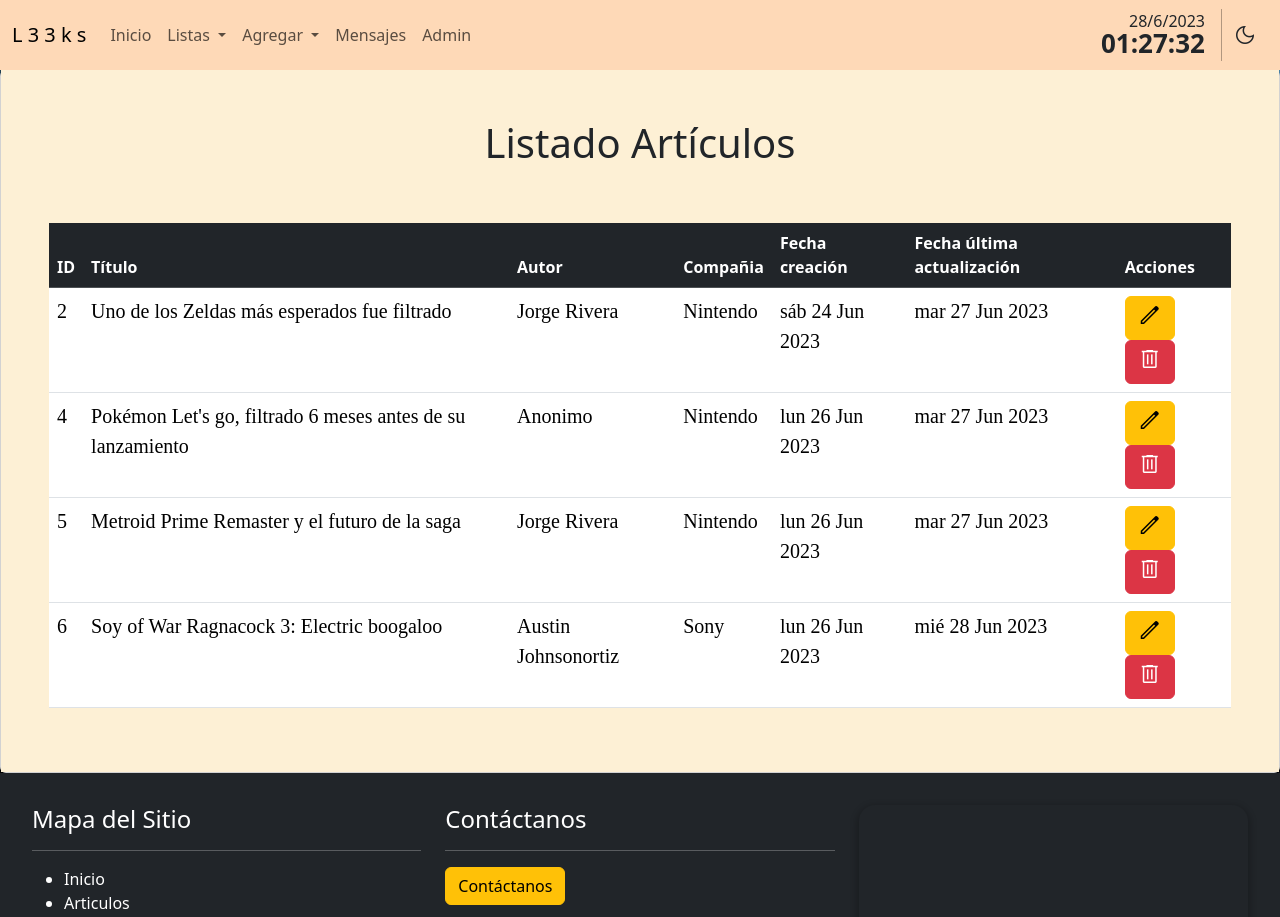
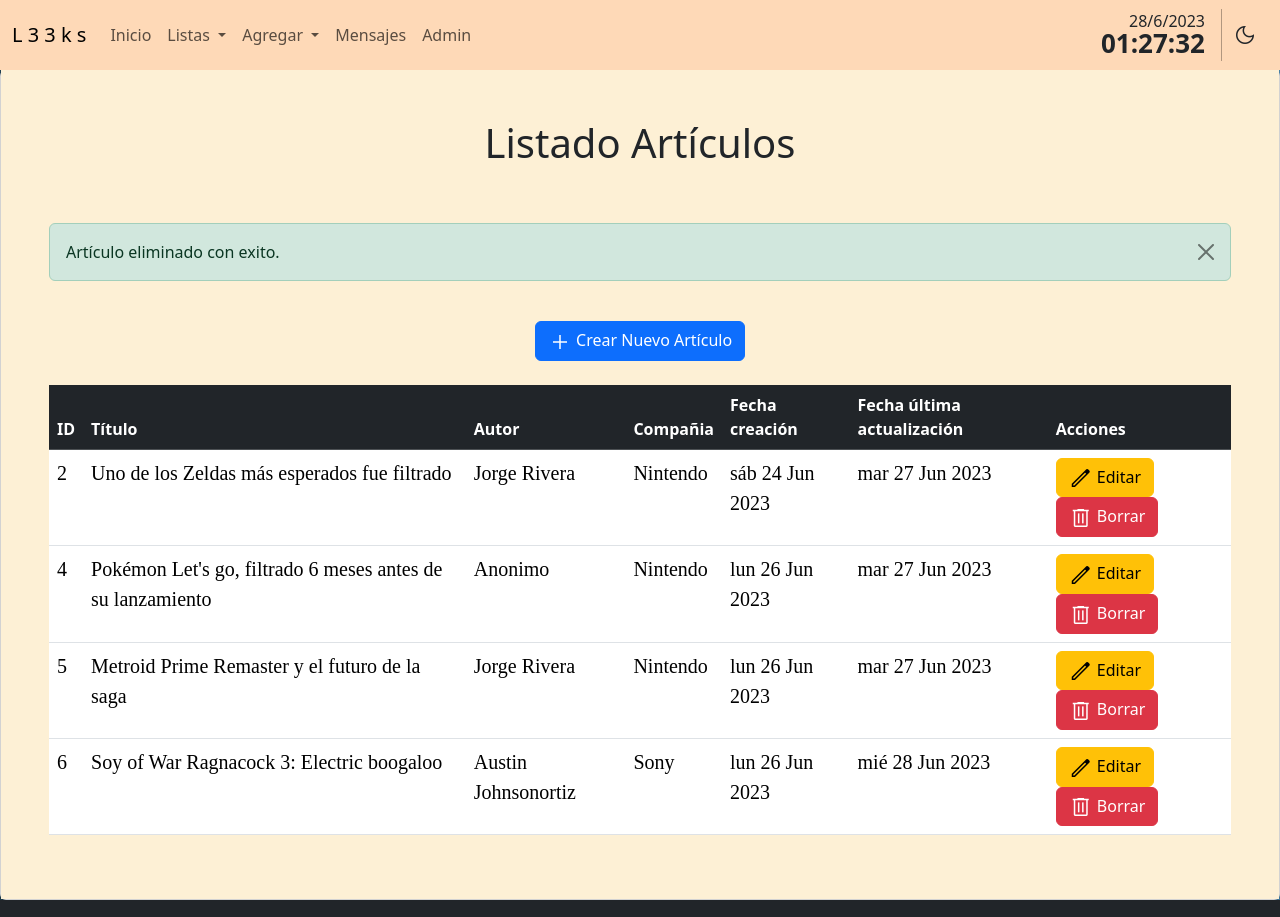
Before and after one commit to F-Gali/duoc3, a Django app: page /crud/articulos/?exito-eliminar-articulo in a window 1280 px wide. Shown: the top 917 px of the page. Run offline with Django 4.2, Linux system fonts and the light colour scheme; data comes from the database, SQL or seed files in the repository; both versions use the stored data as it was after the commit; a map, chart or similar area stays blank; some libraries are stand-ins or nearby versions.

Commit message:
Arreglos de botones

```diff
--- a/crud/static/crud/css/custom.css
+++ b/crud/static/crud/css/custom.css
@@ -440,7 +440,7 @@ article{
   box-shadow: none !important;
   border: 1px solid #333333;
 }
-article .controles *{
+article .controles >*{
   float: right;
 }
 .btn-eliminar{
--- a/crud/static/crud/css/custom_dark.css
+++ b/crud/static/crud/css/custom_dark.css
@@ -497,7 +497,7 @@ article select option{
   color: white;
   background-color: #232323;
 }
-article .controles *{
+article .controles>*{
   float: right;
 }
 
--- a/crud/templates/crud/articulos.html
+++ b/crud/templates/crud/articulos.html
@@ -10,6 +10,27 @@
     <div class="card px-5 ">
         <div class="card-body fondo p-5">
     <h1 class="p-5 text-center">Listado Artículos</h1>
+    {% if 'exito-crear-articulo' in request.GET %}
+                <div class="alert alert-success alert-dismissible fade show" role="alert">
+                    Artículo creado con exito.
+                    <button type="button" class="btn-close" data-bs-dismiss="alert" aria-label="Close"></button>
+                </div>
+    {% elif 'exito-eliminar-articulo' in request.GET %}
+            <div class="alert alert-success alert-dismissible fade show" role="alert">
+                Artículo eliminado con exito.
+                <button type="button" class="btn-close" data-bs-dismiss="alert" aria-label="Close"></button>
+            </div>
+    {% endif %}
+        </br>
+    <div class="text-center">
+        <a class="btn btn-primary modal-borrar"  href="{% url 'crear-articulo' %}">
+            <span class="material-symbols-outlined align-middle">
+                add
+            </span>
+                Crear Nuevo Artículo
+        </a>
+    </div>
+</br>
         <div class="table-responsive">
             <table class="table table-hover">
                 <thead class="table-dark">
@@ -37,31 +58,19 @@
                         <td class="articulo-index texto-fila">{{a.creacion|date:"D d M Y"}}</td>
                         <td class="articulo-index texto-fila">{{a.actualizacion|date:"D d M Y"}}</td>
                         <td>
-                            {% comment %}
-                            <a class="btn btn-outline-primary" href="/crud/videogames/detail/{{v.idVideogame}}">
-                                <span class="fs-2 text-primary">
-                                    <i class="fa-solid fa-eye"></i>
-                                </span>
-                            </a>
-                            {% endcomment %}
-
                             <a class="btn btn-warning" href="{% url 'editar-articulo' idArticulo=a.id %}">
-                                <span class="material-symbols-outlined">
+                                <span class="material-symbols-outlined align-middle">
                                     edit
                                 </span>
+                                Editar
                             </a>
 
                             <a class="btn btn-danger modal-borrar" data-bs-toggle="modal" data-bs-target="#staticBackdrop" data-href="{% url 'eliminar-articulo' idArticulo=a.id %}">
-                                <span class="material-symbols-outlined">
+                                <span class="material-symbols-outlined align-middle">
                                     delete
                                 </span>
+                                Borrar
                             </a>
-                            {% comment %}
-                            <a class="btn btn-outline-danger modal-borrar" data-bs-toggle="modal" data-bs-target="#staticBackdrop" data-href="{% url 'videogame-delete' videogame_id=v.idVideogame %}">
-                                <span class="fs-2 text-danger">
-                                    <i class="fa-solid fa-trash-can"></i>
-                                </span>
-                            </a> {% endcomment %}
                         </td>
                     </tr>
                     {% endfor %}
--- a/crud/views.py
+++ b/crud/views.py
@@ -18,7 +18,7 @@ def crear_articulo(request):
         form = ArticuloForm(request.POST, request.FILES)
         if form.is_valid():
             form.save()
-            return redirect(reverse('lista-articulos') + '?exito')
+            return redirect(reverse('lista-articulos') + '?exito-crear-articulo')
         else:
             return redirect(request.path + '?error')
     return render(request,'crud/nuevo_articulo.html', context)
@@ -27,7 +27,7 @@ def eliminar_articulo(request,idArticulo):
         try:
             articulo = Articulo.objects.get(id = idArticulo)
             articulo.delete()
-            return redirect(reverse('lista-articulos') + '?exito')
+            return redirect(reverse('lista-articulos') + '?exito-eliminar-articulo')
         except:
             return redirect(reverse('lista-articulos') + '?error')
 
@@ -39,7 +39,7 @@ def editar_articulo(request,idArticulo):
             form = ArticuloForm(request.POST, request.FILES, instance=articulo)
             if form.is_valid():
                 form.save()
-                return redirect(reverse('lista-articulos') + '?UPDATED')
+                return redirect(request.path + '?exito')
             else:
                 return redirect(reverse('editar-articulo') + idArticulo)
 
@@ -63,7 +63,7 @@ def crear_compania(request):
         form = CompaniaForm(request.POST, request.FILES)
         if form.is_valid():
             form.save()
-            return redirect(reverse('lista-compania') + '?exito')
+            return redirect(reverse('lista-compania') + '?exito-crear-compania')
         else:
             return redirect(request.path + '?error')
     return render(request,'crud/nueva_compania.html', context)
@@ -72,7 +72,7 @@ def eliminar_compania(request,idCompania):
     try:
             compania = Compania.objects.get(id = idCompania)
             compania.delete()
-            return redirect(reverse('lista-compania') + '?exito')
+            return redirect(reverse('lista-compania') + '?exito-eliminar-compania')
     except:
             return redirect(reverse('lista-compania') + '?error')
 
@@ -85,7 +85,7 @@ def editar_compania(request,idCompania):
             form = CompaniaForm(request.POST, request.FILES, instance=compania)
             if form.is_valid():
                 form.save()
-                return redirect(reverse('lista-compania') + '?UPDATED')
+                return redirect(request.path + '?exito')
             else:
                 return redirect(reverse('editar-compania') + idCompania)
 
@@ -102,7 +102,7 @@ def eliminar_comentario(request,idComentario):
     try:
             comentario = Comentario.objects.get(id = idComentario)
             comentario.delete()
-            return redirect(reverse('lista-comentarios') + '?exito')
+            return redirect(reverse('lista-comentarios') + '?exito-eliminar-comentario')
     except:
             return redirect(reverse('lista-comentarios') + '?error')
 
@@ -110,6 +110,6 @@ def eliminar_mensaje(request,idMensaje):
     try:
             mensaje = Mensaje.objects.get(id = idMensaje)
             mensaje.delete()
-            return redirect(reverse('mensajes') + '?exito')
+            return redirect(reverse('mensajes') + '?exito-eliminar-mensaje')
     except:
             return redirect(reverse('mensajes') + '?error')
```
Also changed, not shown: crud/templates/crud/comentarios.html (+8 -22 lines), crud/templates/crud/companias.html (+26 -4 lines), crud/templates/crud/editar_articulo.html (+13 -7 lines), crud/templates/crud/editar_compania.html (+7 -1 lines), crud/templates/crud/messages.html (+8 -1 lines), crud/templates/crud/nueva_compania.html (+14 -2 lines), crud/templates/crud/nuevo_articulo.html (+13 -1 lines), db.sqlite3.
